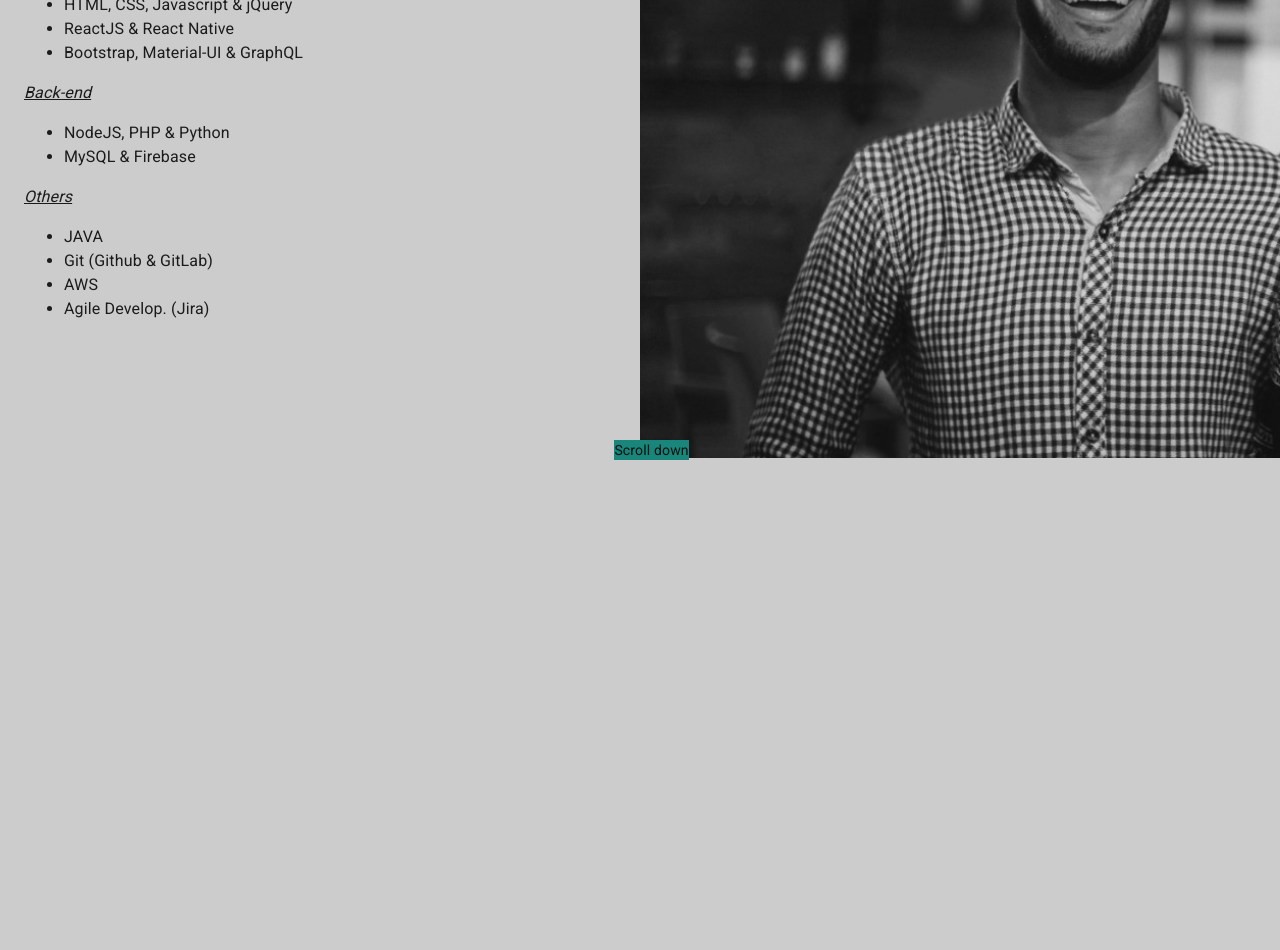
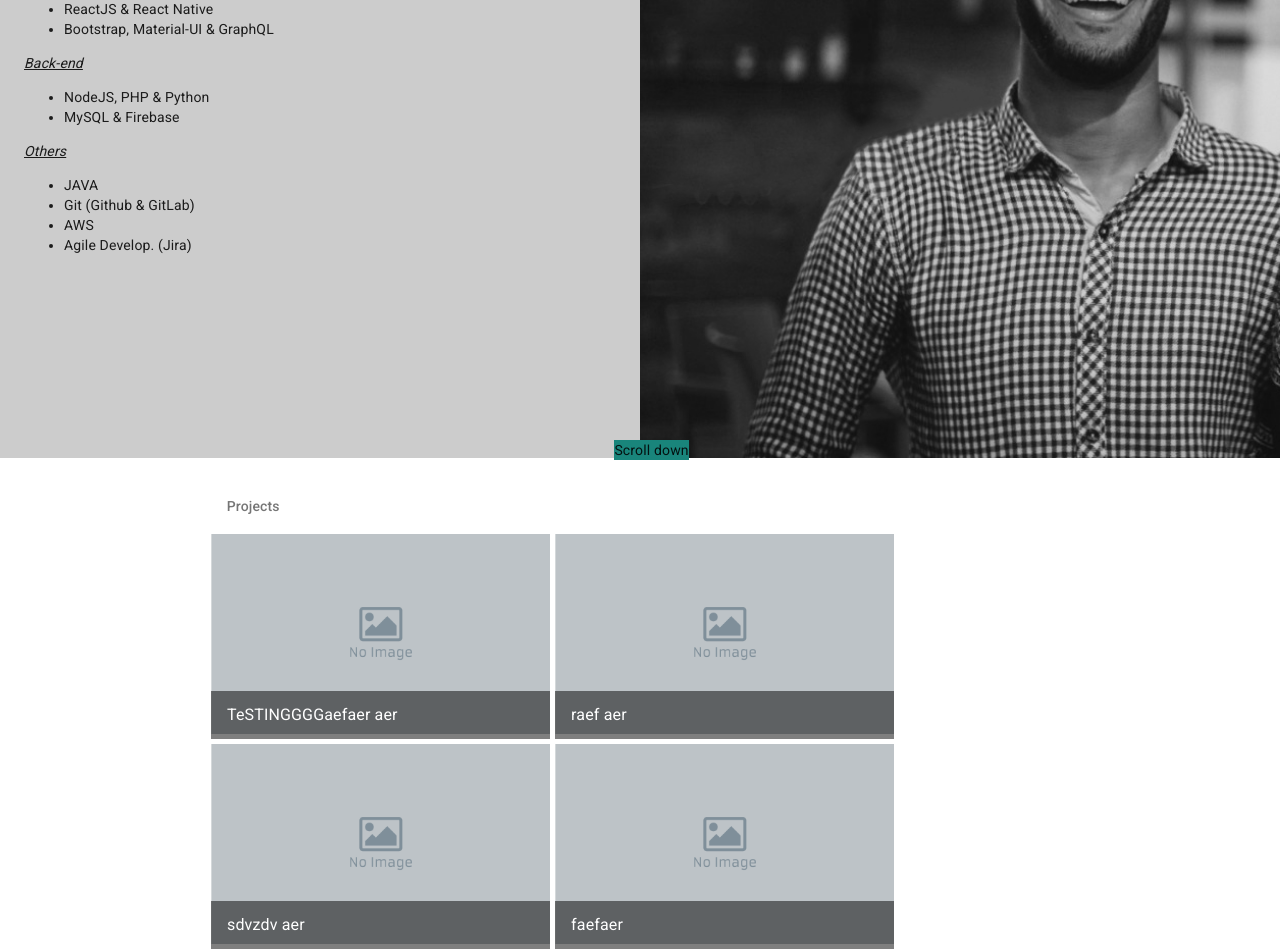
Before and after one commit to AhmeeedMostafa/portfolio-task, a Next.js app: page / in a window 1280 px wide. Shown: the part 340-1290 px from the top of the page. Before the commit the page ends 800 px from the top, so only its background shows below. Built offline with nearby package versions, Linux system fonts and the light colour scheme.

Commit message:
Feat: Implementing projects section & its grid items

```diff
--- a/pages/index.js
+++ b/pages/index.js
@@ -5,6 +5,7 @@ import { withStyles } from '@material-ui/core';
 
 import Header from '../src/components/Header';
 import AboutSection from '../src/components/About';
+import ProjectsGrid from '../src/components/ProjectsGrid';
 
 const styles = ((theme) => ({
   root: {
@@ -16,6 +17,7 @@ const Index = ({ classes }) => (
   <div className={classes.root}>
     <Header />
     <AboutSection />
+    <ProjectsGrid />
   </div>
 );
 
--- a/src/components/About/Details.js
+++ b/src/components/About/Details.js
@@ -27,31 +27,31 @@ const Details = ({ classes }) => {
         Ahmed M. Khallaf
       </Typography>
       <Divider className={classes.divider} />
-      <Typography className={classes.txt}>
+      <div className={classes.txt}>
         <strong>Full-stack developer</strong>
         <Typography>
           A computer & control Engineering student, turning 22 years old & lives in Cairo.
         </Typography>
-      </Typography>
+      </div>
       <Divider className={classes.divider}  />
-      <Typography className={classes.txt}>
+      <div className={classes.txt}>
         <strong>Technologies</strong>
-        <Typography>
+        <div>
           <em><u>Front-end</u></em>
           <ul>
             <li>HTML, CSS, Javascript & jQuery</li>
             <li>ReactJS & React Native</li>
             <li>Bootstrap, Material-UI & GraphQL</li>
           </ul>
-        </Typography>
-        <Typography>
+        </div>
+        <div>
           <em><u>Back-end</u></em>
           <ul>
             <li>NodeJS, PHP & Python</li>
             <li>MySQL & Firebase</li>
           </ul>
-        </Typography>
-        <Typography>
+        </div>
+        <div>
           <em><u>Others</u></em>
           <ul>
             <li>JAVA</li>
@@ -60,8 +60,8 @@ const Details = ({ classes }) => {
             <li>Agile Develop. (Jira)</li>
 
           </ul>
-        </Typography>
-      </Typography>
+        </div>
+      </div>
     </Box>
   )
 }
--- a/src/components/About/Picture.js
+++ b/src/components/About/Picture.js
@@ -4,7 +4,7 @@ import { Box, withStyles } from '@material-ui/core';
 
 const styles = ((theme) => ({
   img: {
-    width: '50vw',
+    maxWidth: '50vw',
     position: 'relative',
     height: `calc(100vh - ${theme.mixins.toolbar.minHeight}px - 10px)`,
     backgroundImage: "url('/imgs/Ahmed.jpg')",
--- /dev/null
+++ b/src/components/ProjectsGrid/ProjectItem.js
@@ -0,0 +1,43 @@
+import React from 'react';
+import PropTypes from 'prop-types';
+
+import {
+  withStyles, GridListTile, GridListTileBar, Link, ThemeProvider
+} from '@material-ui/core';
+
+const styles = ((theme) => ({
+  root: {
+    maxWidth: 350,
+    padding: theme.spacing(0.3),
+  },
+  img: {
+    width: '100%',
+    maxHeight: 200,
+  },
+}));
+
+const ProjectItem = ({ classes, id, name, img }) => (
+  <div className={classes.root}>
+    <Link href={`/projects/[pid]`} as={`/projects/${id}`}>
+      <GridListTile>
+        <img src={img} alt={name} className={classes.img} />
+        <GridListTileBar
+          title={name}
+        />
+      </GridListTile>
+    </Link>
+  </div>
+);
+
+ProjectItem.defaultProps = {
+  img: '/imgs/no-image.png',
+}
+
+ProjectItem.propTypes = {
+  classes: PropTypes.object.isRequired,
+  id: PropTypes.number.isRequired,
+  name: PropTypes.string.isRequired,
+  img: PropTypes.string,
+}
+
+export default withStyles(styles)(ProjectItem);
--- /dev/null
+++ b/src/components/ProjectsGrid/index.js
@@ -0,0 +1,51 @@
+import React from 'react'
+import PropTypes from 'prop-types'
+
+import { GridList, GridListTile, ListSubheader, withStyles } from '@material-ui/core';
+import ProjectItem from './ProjectItem';
+
+const styles = ((theme) => ({
+  root: {
+    display: 'flex',
+    flexWrap: 'wrap',
+    justifyContent: 'space-around',
+    overflow: 'hidden',
+    backgroundColor: theme.palette.background.paper,
+    paddingTop: theme.spacing(3),
+    paddingLeft: '7%',
+  },
+  gridList: {
+    width: '80%',
+    overflow: 'hidden',
+    justifyContent: 'flex-start',
+  },
+  listTileHeader: {
+    height: 'auto !important',
+  },
+}));
+
+const projects = [
+    { id: 1, name: 'TeSTINGGGGaefaer aer' },
+    { id: 4, name: 'raef aer' },
+    { id: 3, name: 'sdvzdv aer' },
+    { id: 2, name: 'faefaer' },
+]
+
+const index = ({ classes }) => {
+    return (
+      <div className={classes.root} id="projects">
+        <GridList cellHeight={180} className={classes.gridList}>
+          <GridListTile key="Subheader" cols={3} className={classes.listTileHeader}>
+            <ListSubheader component="div">Projects</ListSubheader>
+          </GridListTile>
+            {projects.map(project => <ProjectItem key={project.id} {...project} />)}
+        </GridList>
+      </div>
+    )
+}
+
+index.propTypes = {
+  classes: PropTypes.object.isRequired,
+}
+
+export default withStyles(styles)(index);
```
Also changed, not shown: public/imgs/no-image.png (added).
